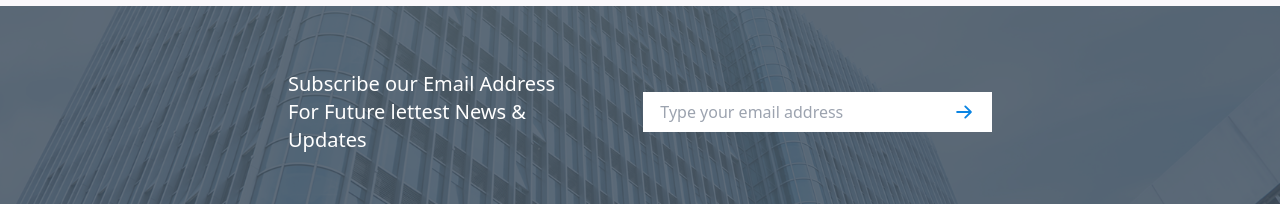
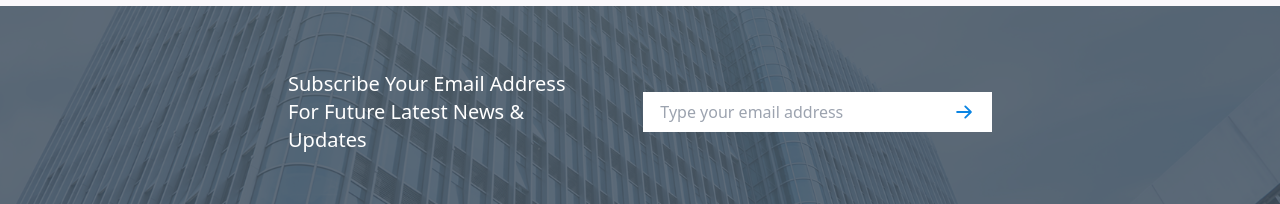
Before and after one commit to Promzy004/real-estate, a React (Vite) app: page / in a window 1280 px wide. Shown: the part 2492-2696 px from the top of the page. Built offline with nearby package versions, Linux system fonts and the light colour scheme.

Commit message:
newsletter section adjusted

```diff
--- a/src/compoents/newsletter.jsx
+++ b/src/compoents/newsletter.jsx
@@ -7,7 +7,7 @@ const NewsLetter = () => {
         <>
             <div className="relative md:py-16 sm:py-12 py-8 flex justify-center items-center gap-7 before:content-[''] before:absolute before:h-full before:w-full before:bg-color3 before:opacity-85" style={{background: `url(${newsletter})`, backgroundPosition: 'Center', backgroundSize: 'cover', backgroundRepeat : 'no-repeat'}}>
                 <div className="z-10 grid lg:grid-cols-[5fr_6fr] md:grid-cols-2 grid-cols-1 justify-items-center items-center xl:gap-16 lg:gap-10 md:gap-8 sm:gap-8 gap-5 xl:w-[55%] lg:w-[60%] md:w-[75%] sm:w-[60%] w-[90%]">
-                    <h3 className="text-white lg:text-xl sm:text-xl text-lg font-medium">Subscribe our Email Address For Future lettest News & Updates</h3>
+                    <h3 className="text-white lg:text-xl sm:text-xl text-lg font-medium">Subscribe Your Email Address For Future Latest News & Updates</h3>
                     <form method="" action='' className="flex justify-center items-center gap-2 bg-white w-full h-10">
                         <input type="text" placeholder="Type your email address" className="focus:outline-none bg-transparent w-full pl-[5%] py-2 md:placeholder:text-base placeholder:text-sm" />
                         <button className="flex justify-center items-center cursor-pointer duration-500 hover:bg-primaryColor text-primaryColor h-full w-[20%] hover:text-white">
```
